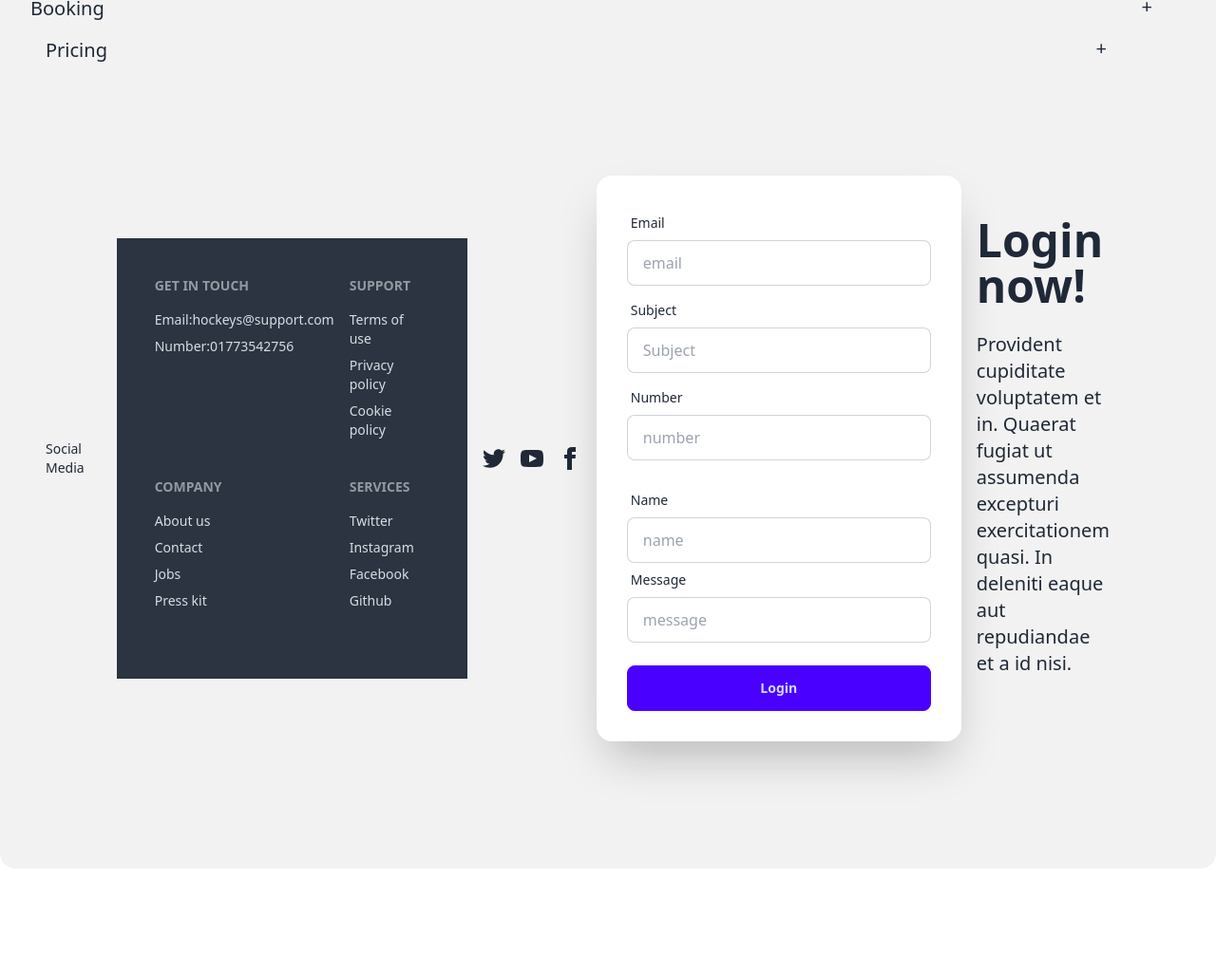
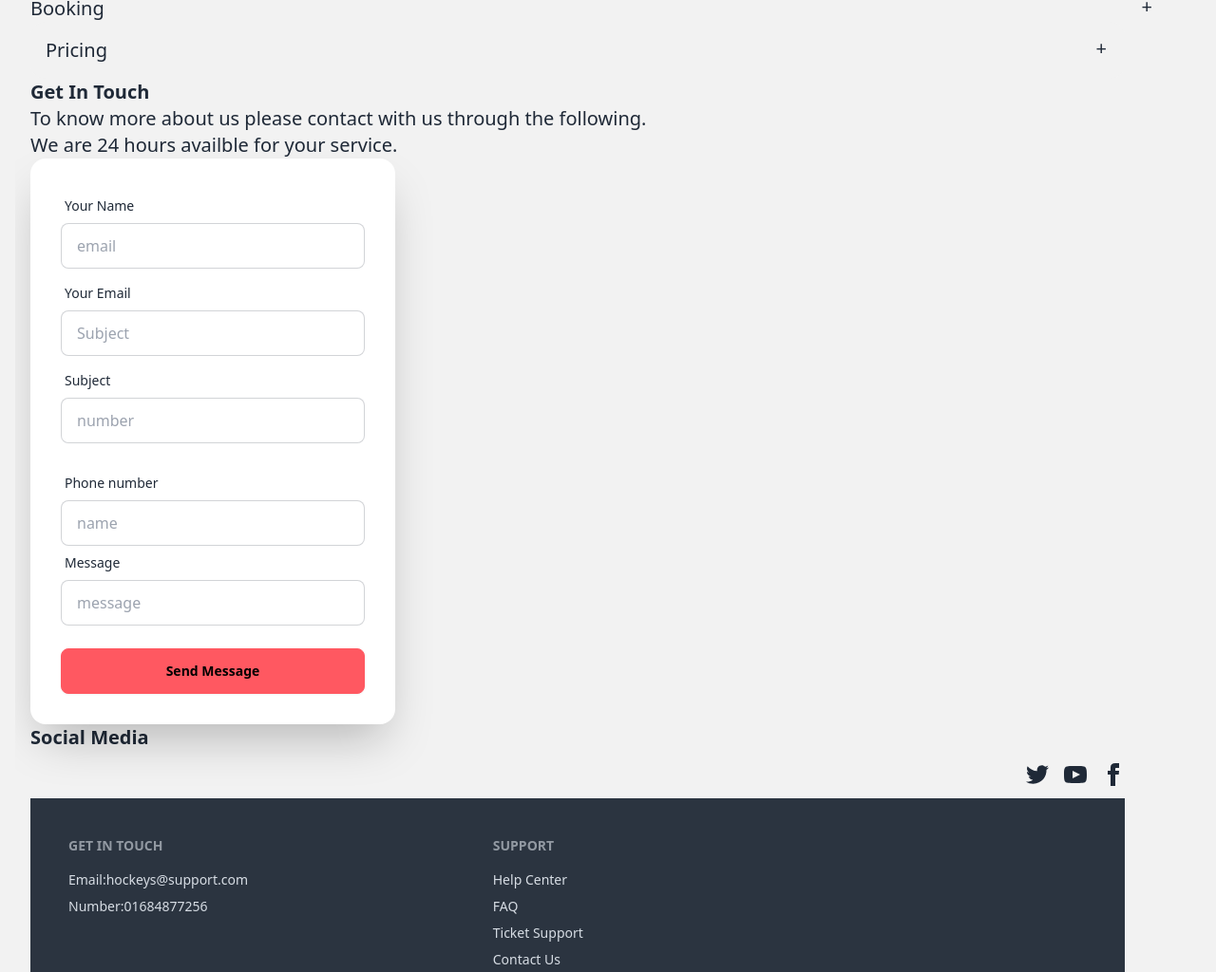
Before and after one commit to Sayda7D/B9A3-Hockeys-main, a plain HTML site: page index.html in a window 1280 px wide. Shown: the part 2646-3670 px from the top of the page at 95% size. Before the commit the page ends 3561 px from the top, so only its background shows below. Drawn offline with nearby package versions, Linux system fonts and the light colour scheme.

Commit message:
Container4 added

```diff
--- a/index.html
+++ b/index.html
@@ -107,6 +107,8 @@
 <div class="container1">
     <h4><b>Program Sections</b></h4>
     <h1>In Our Hockey Club program section is divided into three parts<br> Junior, teenager and professional </h1>
+    <div class="row"></div>
+    <div class="column"></div>
 <div class="card 1 w-96 bg-base-100 p-1000 shadow-xl image-full ">
   <figure><img src="./images/2.png" alt="Shoes"/></figure>
   <div class="card-body">
@@ -188,41 +190,33 @@
 
     </div>
     </div>
-
-<!--First grid-->
-<div class="hero min-h-screen bg-base-200">
-  <div class="hero-content flex-col lg:flex-row-reverse">
-    <div class="text-center lg:text-left">
-      <h1 class="text-5xl font-bold">Login now!</h1>
-      <p class="py-6">Provident cupiditate voluptatem et in. Quaerat fugiat ut assumenda excepturi exercitationem quasi. In deleniti eaque aut repudiandae et a id nisi.</p>
-    </div>
+    <Div class="Container3>">
+      <h1><b>Get In Touch</b></h1>
+      <p>To know more about us please contact with us through the following.<br>We are 24 hours availble for your service.</p>
       <div class="card shrink-0 w-full max-w-sm shadow-2xl bg-base-100">
       <form class="card-body">
         <div class="form-control">
           <label class="label">
-            <span class="label-text">Email</span>
+            <span class="label-text">Your Name</span>
           </label>
           <input type="email" placeholder="email" class="input input-bordered" required />
         </div>
         <div class="form-control">
           <label class="label">
-            <span class="label-text">Subject</span>
+            <span class="label-text">Your Email</span>
           </label>
           <input type="Subject" placeholder="Subject" class="input input-bordered" required />
 
         </div>
-
-
       <div class="form-control">
             <label class="label">
-              <span class="label-text">Number</span>
+              <span class="label-text">Subject</span>
             </label>
             <input type="number" placeholder="number" class="input input-bordered" required />
-
       <div class="form-control mt-6"></div>
             <div class="form-control">
               <label class="label">
-                <span class="label-text">Name</span>
+                <span class="label-text">Phone number</span>
               </label>
               <input type="name" placeholder="name" class="input input-bordered" required />
 
@@ -234,17 +228,20 @@
                 <input type="message" placeholder="message" class="input input-bordered" required />
 
                 <div class="form-control mt-6"></div>
-            <button class="btn btn-primary">Login</button>
+            <button class="btn btn-error">Send Message</button>
 
+    </Div>
         </div>
       </form>
     </div>
   </div>
 </div>
+<div Class="Container4"></div>
+<h1><b>Social Media</b></h1>
 <nav class="md:place-self-bottom md:justify-self-end">
   <div class="grid grid-flow-col gap-4">
     <a><svg xmlns="http://www.w3.org/2000/svg" width="24" height="50" viewBox="0 0 24 24" class="fill-current"><path d="M24 4.557c-.883.392-1.832.656-2.828.775 1.017-.609 1.798-1.574 2.165-2.724-.951.564-2.005.974-3.127 1.195-.897-.957-2.178-1.555-3.594-1.555-3.179 0-5.515 2.966-4.797 6.045-4.091-.205-7.719-2.165-10.148-5.144-1.29 2.213-.669 5.108 1.523 6.574-.806-.026-1.566-.247-2.229-.616-.054 2.281 1.581 4.415 3.949 4.89-.693.188-1.452.232-2.224.084.626 1.956 2.444 3.379 4.6 3.419-2.07 1.623-4.678 2.348-7.29 2.04 2.179 1.397 4.768 2.212 7.548 2.212 9.142 0 14.307-7.721 13.995-14.646.962-.695 1.797-1.562 2.457-2.549z"></path></svg></a>
-    <a><svg xmlns="http://www.w3.org/2000/svg" width="24" height="50" viewBox="0 0 24 24" class="fill-current"><path d="M19.615 3.184c-3.604-.246-11.631-.245-15.23 0-3.897.266-4.356 2.62-4.385 8.816.029 6.185.484 8.549 4.385 8.816 3.6.245 11.626.246 15.23 0 3.897-.266 4.356-2.62 4.385-8.816-.029-6.185-.484-8.549-4.385-8.816zm-10.615 12.816v-8l8 3.993-8 4.007z"></path></svg></a>
+    <a><svg xmlns="http://www.w3.org/2000/svg"width="24" height="50" viewBox="0 0 24 24" class="fill-current"><path d="M19.615 3.184c-3.604-.246-11.631-.245-15.23 0-3.897.266-4.356 2.62-4.385 8.816.029 6.185.484 8.549 4.385 8.816 3.6.245 11.626.246 15.23 0 3.897-.266 4.356-2.62 4.385-8.816-.029-6.185-.484-8.549-4.385-8.816zm-10.615 12.816v-8l8 3.993-8 4.007z"></path></svg></a>
     <a><svg xmlns="http://www.w3.org/2000/svg" width="24" height="50" viewBox="0 0 24 24" class="fill-current"><path d="M9 8h-3v4h3v12h5v-12h3.642l.358-4h-4v-1.667c0-.955.192-1.333 1.115-1.333h2.885v-5h-3.808c-3.596 0-5.192 1.583-5.192 4.615v3.385z"></path></svg></a>
   </div>
 </nav>
@@ -252,36 +249,37 @@
   <nav>
     <header class="footer-title">Get in touch</header>
     <a class="link link-hover">Email:hockeys@support.com</a>
-    <a class="link link-hover">Number:01773542756</a>
+    <a class="link link-hover">Number:01684877256</a>
 
   </nav>
   <nav>
     <header class="footer-title">Company</header>
     <a class="link link-hover">About us</a>
-    <a class="link link-hover">Contact</a>
-    <a class="link link-hover">Jobs</a>
-    <a class="link link-hover">Press kit</a>
+    <a class="link link-hover">Leadership</a>
+    <a class="link link-hover">Careers</a>
+    <a class="link link-hover">News & Article</a>
+    <a class="link link-hover">Legal Notice</a>
   </nav>
   <nav>
     <header class="footer-title">Support</header>
-    <a class="link link-hover">Terms of use</a>
-    <a class="link link-hover">Privacy policy</a>
-    <a class="link link-hover">Cookie policy</a>
+    <a class="link link-hover">Help Center</a>
+    <a class="link link-hover">FAQ</a>
+    <a class="link link-hover">Ticket Support</a>
+    <a class="link link-hover">Contact Us</a>
   </nav>
   <nav>
     <header class="footer-title">Services</header>
-    <a class="link link-hover">Twitter</a>
-    <a class="link link-hover">Instagram</a>
-    <a class="link link-hover">Facebook</a>
-    <a class="link link-hover">Github</a>
+    <a class="link link-hover">Academy</a>
+    <a class="link link-hover">Group Lesson</a>
+    <a class="link link-hover">Private Lesson</a>
+    <a class="link link-hover">Hockey's for Kids</a>
+    <a class="link link-hover">Hockey's for Adults</a>
   </nav>
   </nav>
   <nav>
 
 </footer>
 </body>
-<div class="footer">
-  <h1>Social Media</h1>
 
 </div>
 
```
Lines whose indentation alone changed are shown as unchanged.
